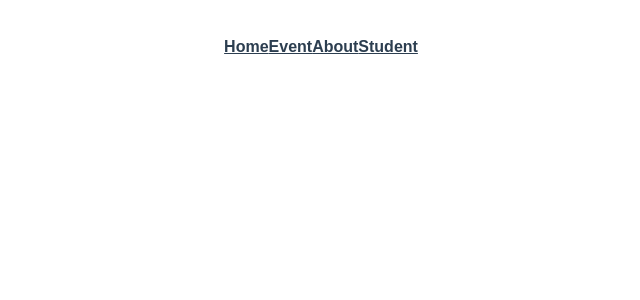
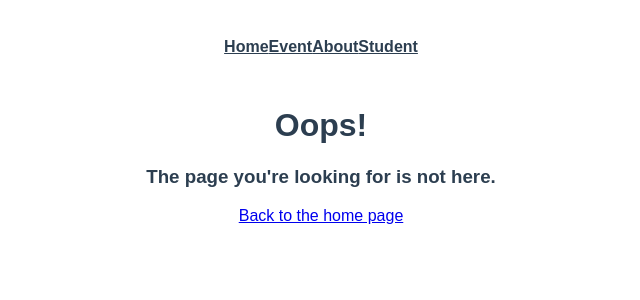
Before and after one commit to techatha/compo-lab02, a Vue app: page /404//1 in a window 1280 px wide. Shown: the top 300 px of the page, without its empty margins (319-959 px from the left). Built offline with nearby package versions, Linux system fonts and the light colour scheme.

Commit message:
5.1 Show the output to staff

```diff
--- a/src/router/index.ts
+++ b/src/router/index.ts
@@ -6,6 +6,7 @@ import EventRegisterView from '@/views/event/RegisterView.vue'
 import EventEditView from '@/views/event/EditView.vue'
 import EventLayoutView from '@/views/event/LayoutView.vue'
 import StudentView from '@/views/StudetView.vue'
+import NotFoundView from '@/views/NotFoundView.vue'
 
 const router = createRouter({
   history: createWebHistory(import.meta.env.BASE_URL),
@@ -51,6 +52,17 @@ const router = createRouter({
       path: '/student',
       name: 'student',
       component: StudentView
+    },
+    {
+      path: '/404//:resource',
+      name: '404-resource-view',
+      component: NotFoundView,
+      props: true
+    },
+    {
+      path: '/:catchAll(.*)',
+      name: 'not-found',
+      component: NotFoundView
     }
   ]
 })
--- /dev/null
+++ b/src/views/NotFoundView.vue
@@ -0,0 +1,16 @@
+<script setup lang="ts">
+import { defineProps, withDefaults } from 'vue'
+const props = withDefaults(
+    defineProps<{
+        resource: string
+    }>(),
+    {
+        resource: 'page'
+    }
+)
+</script>
+<template>
+    <h1>Oops!</h1>
+    <h3>The {{ resource }} you're looking for is not here.</h3>
+    <router-link :to="{ name: 'event-list-view' }">Back to the home page</router-link>
+</template>
--- a/src/views/event/LayoutView.vue
+++ b/src/views/event/LayoutView.vue
@@ -1,7 +1,8 @@
 <script setup lang="ts">
 import { ref, onMounted } from 'vue'
 import { type Event } from '@/types'
-import EventService from '@/services/EventService';
+import EventService from '@/services/EventService'
+import { useRouter } from 'vue-router'
 
 const event = ref<Event | null>(null)
 const props = defineProps({
@@ -10,13 +11,18 @@ const props = defineProps({
         required: true
     }
 })
+const router = useRouter()
+
 onMounted(() => {
     EventService.getEvent(parseInt(props.id))
     .then((response) => {
         event.value = response.data
     })
-    .catch((error) => {
-        console.error('There is an error!', error)
+    .catch(() => {
+        router.push({
+            name: '404-resource-view',
+            params: { resource: 'event' }
+        })
     })
 })
 </script>
```
